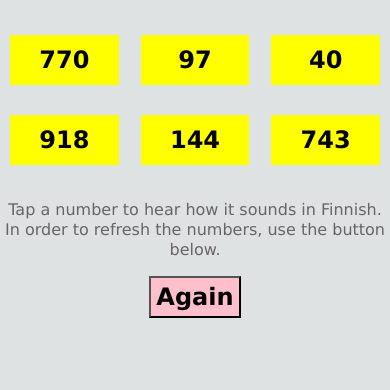
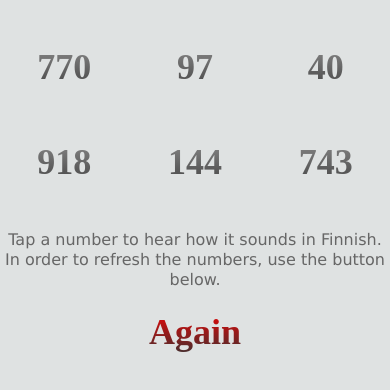
Before and after one commit to varya/finnish-counting, a website: page www/index.html in a window 390 px wide. Drawn offline with Linux system fonts and the light colour scheme; some packages are replaced by stand-ins of ours; no server answers.

Commit message:
Nicer fonts

```diff
--- a/www/stylesheets/application.css
+++ b/www/stylesheets/application.css
@@ -42,19 +42,24 @@ body {
 {
     padding: 10px;
     margin: 15px 10px;
-    background: yellow;
     font-weight: 700;
-    font-size: 24px;
-    line-height: 30px;
-    font-family: Verdana;
+    font-size: 36px;
+    line-height: 1.25em;
+    font-family: "ChalkboardSE-Bold";
+    background: -webkit-linear-gradient(#999, #333);
+    -webkit-background-clip: text;
+    -webkit-text-fill-color: transparent;
 }
 
 .again
 {
-    background: pink;
+    border: 0;
     font-weight: 700;
-    font-size: 24px;
-    font-family: Verdana;
+    font-size: 36px;
+    font-family: "ChalkboardSE-Bold";
+    background: -webkit-linear-gradient(red, #333);
+    -webkit-background-clip: text;
+    -webkit-text-fill-color: transparent;
     padding: 5px;
 }
 
```
